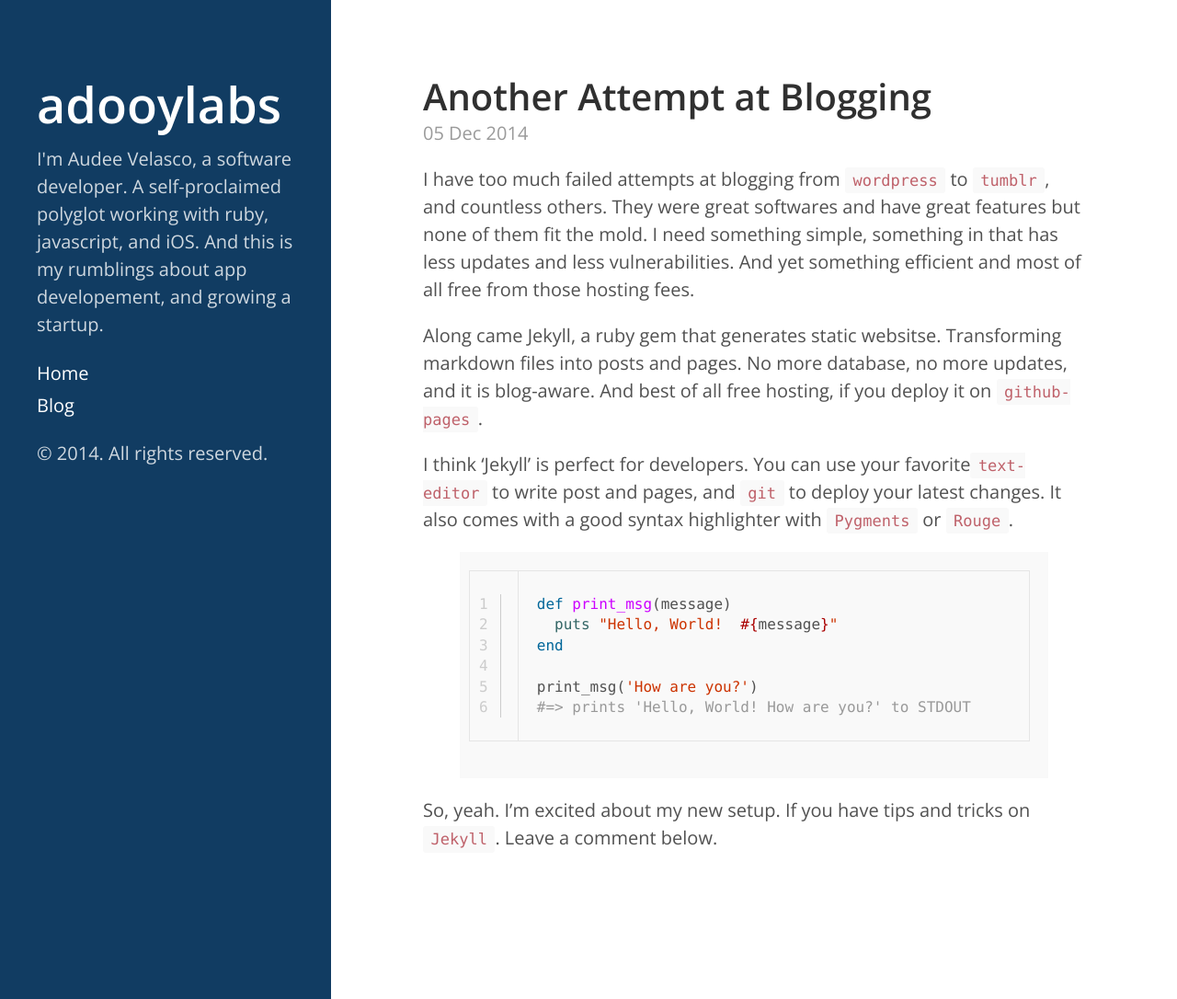
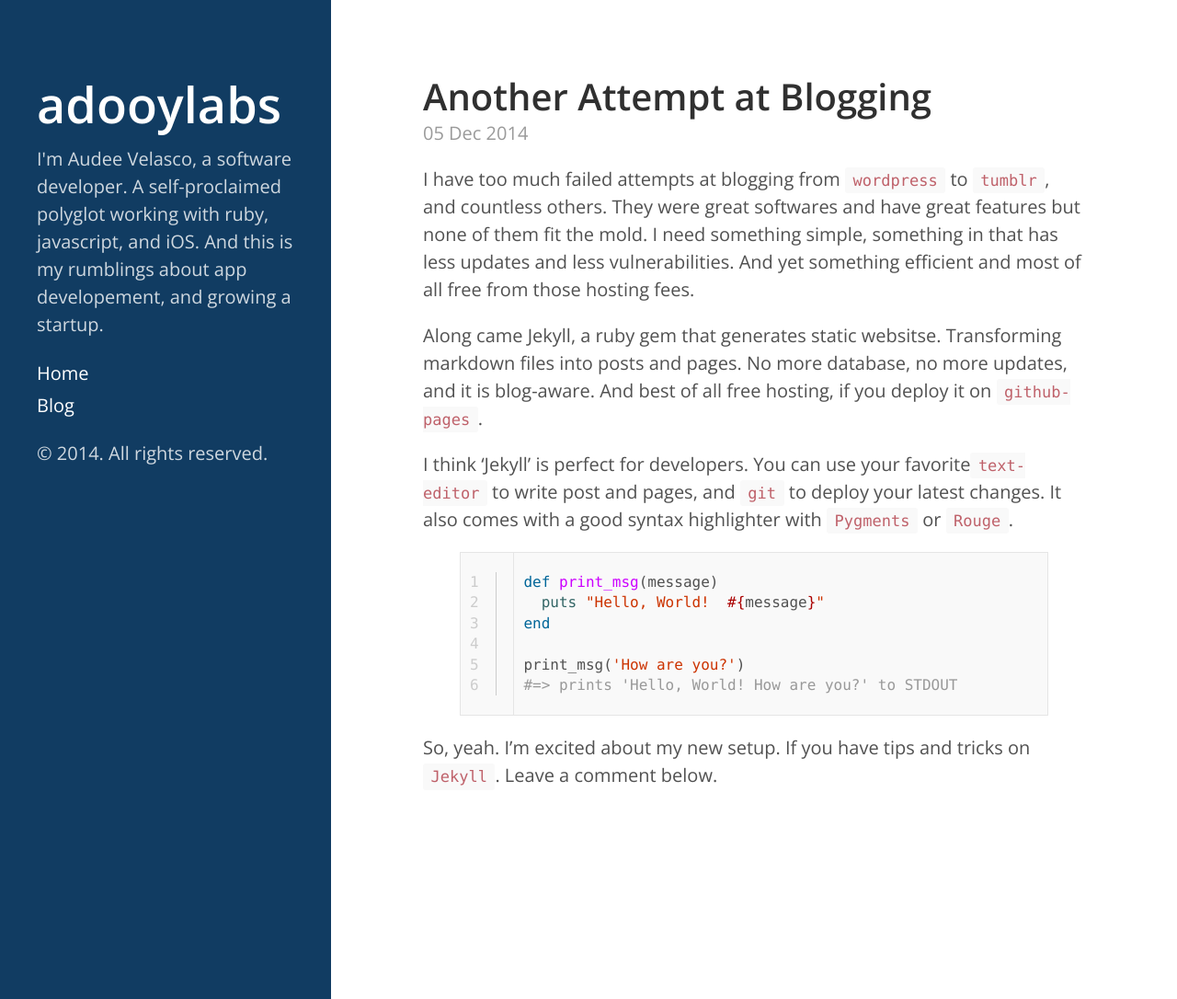
Before and after one commit to adooylabs/adooylabs.github.io, a Jekyll site: the page built from _posts/2014-12-05-another-attempt-at-blogging.markdown, in a window 1280 px wide and 1086 px high. Shown: the whole window at 92% size. Built offline with Jekyll 4.4.1, drawn with Linux system fonts in a browser that asks for light colours; Markdown is read by kramdown in place of the engine named in the settings; comment, search, counter and statistics services are not loaded.

Commit message:
better syntax code

```diff
--- a/_config.yml
+++ b/_config.yml
@@ -1,6 +1,6 @@
 # Dependencies
-markdown:         redcarpet
-highlighter:      pygments
+markdown: redcarpet
+highlighter: pygments
 
 # Permalinks
 permalink:        pretty
--- a/_drafts/2014-12-05-getting-to-know-swift.markdown
+++ /dev/null
@@ -1,6 +0,0 @@
----
-layout: post
-title: "Getting to Know Swift"
-date: 2014-12-05 20:46:00
-categories: swift
----
--- a/public/css/poole.css
+++ b/public/css/poole.css
@@ -161,16 +161,12 @@
 }
 pre {
   display: block;
-  margin-top: 0;
-  margin-bottom: 1rem;
-  padding: 1rem 1rem 1rem .5rem;
   font-size: .8rem;
   line-height: 1.4;
   white-space: pre;
   white-space: pre-wrap;
   word-break: break-all;
   word-wrap: break-word;
-  background-color: #f9f9f9;
 }
 
 pre code {
@@ -178,15 +174,6 @@
   font-size: 100%;
   color: inherit;
   background-color: transparent;
-}
-
-/* Pygments via Jekyll */
-.highlight {
-  margin-bottom: 1rem;
-  border-radius: 4px;
-}
-.highlight pre {
-  margin-bottom: 0;
 }
 
 /* Gist via GitHub Pages */
--- a/public/css/syntax.css
+++ b/public/css/syntax.css
@@ -64,3 +64,9 @@
 .css .o,
 .css .o + .nt,
 .css .nt + .nt { color: #999; }
+
+.linenos{
+  text-align: center;
+  background: #EFEFEF !important;
+  color: #CCCCCC;
+}
```
